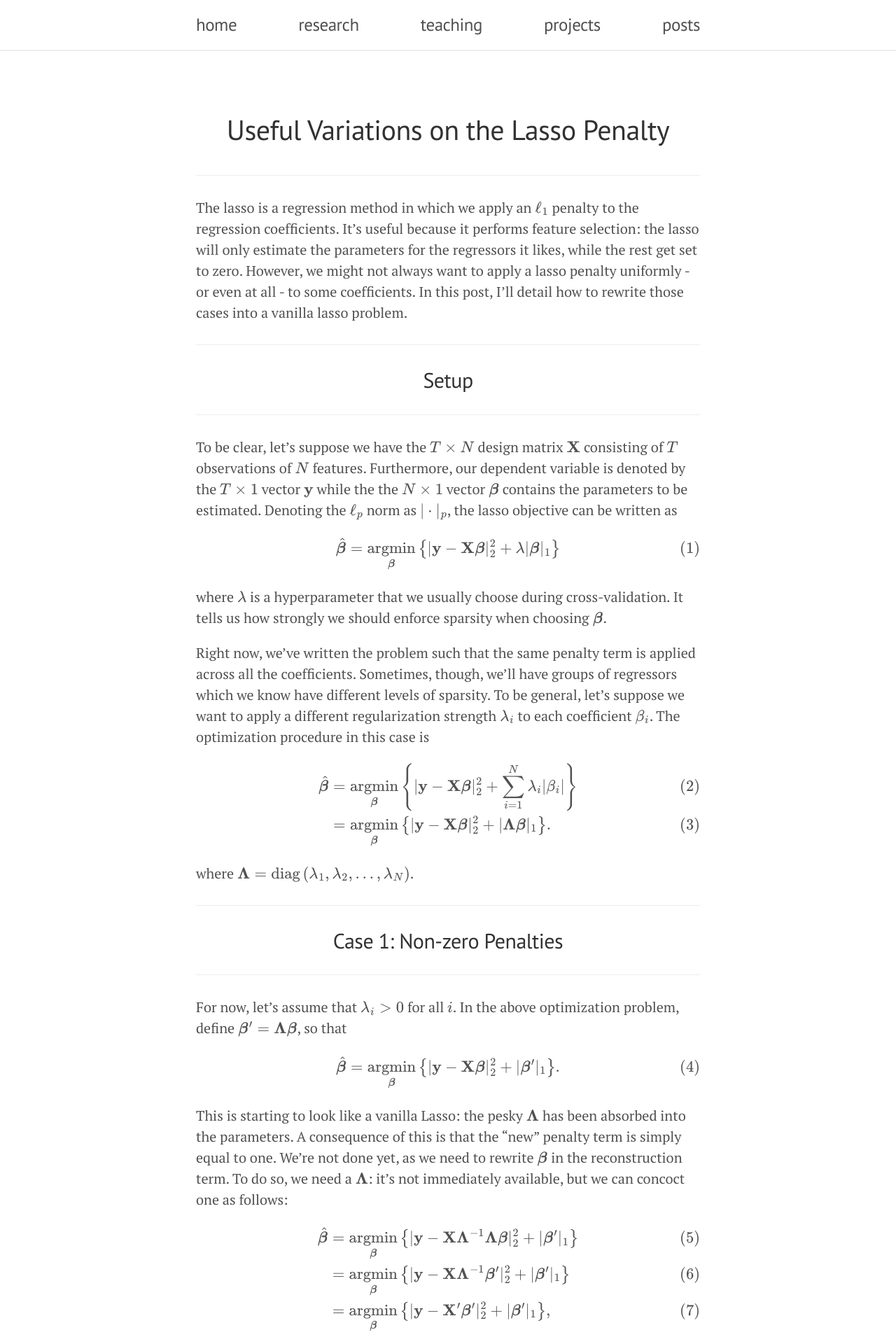
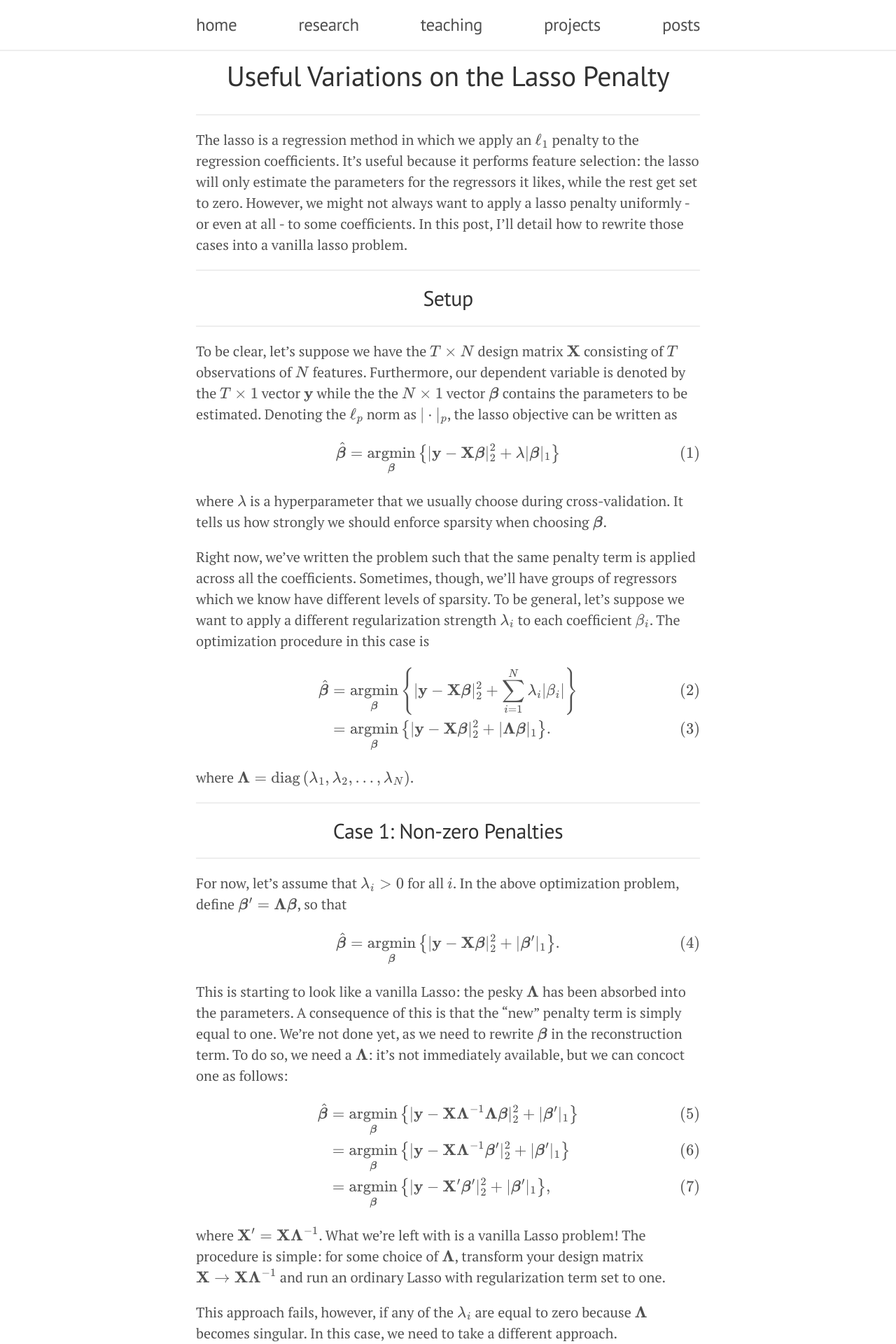
Before and after one commit to pssachdeva/pssachdeva.github.io, a Jekyll site: the page built from _posts/data/2018-03-21-lasso_penalty.md, in a window 1280 px wide. Shown: the top 1920 px of the page at 70% size. Built offline with Jekyll 4.4.1, drawn with Linux system fonts in a browser that asks for light colours; nearby versions of some CDN libraries; formulas are drawn with MathJax 3.

Commit message:
stylesheeting

```diff
--- a/_layouts/default.html
+++ b/_layouts/default.html
@@ -4,7 +4,6 @@
 	{% include head.html %}
 
 	<body>
-    <div class="wrap">
 		<div class="masthead">
 			<div class="container">
 				<h3 class="masthead-title">
@@ -14,13 +13,17 @@
 						<li><a href="/teaching.html">teaching</a></li>
 						<li>projects</li>
 						<li><a href="/posts.html">posts</a></li>
-
 				</h3>
 			</div>
 		</div>
 		<div class="container content">
 			{{ content }}
 		</div>
-    </div>
+		<hr>
+		<ul id="masthead">
+			<li><a href="mailto:pratik.sachdeva@berkeley.edu" target="_top"><i class="fas fa-3x fa-envelope"></i></a></li>
+			<li><a href="https://github.com/pssachdeva" target="_blank"><i class="fab fa-3x fa-github"></i></a></li>
+			<li><a href="https://medium.com/@psachdeva" target="_blank"><i class="fab fa-3x fa-medium"></i></a></li>
+		</ul>
 	</body>
 </html>
--- a/public/css/lanyon.css
+++ b/public/css/lanyon.css
@@ -15,12 +15,9 @@
  */
 
 
-/*
- * Global resets
- *
- * Update the foundational and global aspects of the page.
- */
-
+/********************
+*** Global resets ***
+********************/
 
 html {
   font-family: "PT Serif", Georgia, "Times New Roman", serif;
@@ -33,6 +30,13 @@
   letter-spacing: -.025rem;
 }
 
+hr {
+  position: relative;
+  margin: 1.0rem 0;
+  border: 0;
+  border-top: 1.5px solid #eee;
+  border-bottom: 1.5px solid #eee;
+}
 
 /*
  * Wrapper
@@ -76,6 +80,7 @@
 .masthead {
   padding-top:    1rem;
   padding-bottom: 1rem;
+  margin-bottom: 0px;
   border-bottom: 2px solid #eee;
 }
 
@@ -94,62 +99,6 @@
   }
 }
 
-
-/*
- * Posts and pages
- *
- * Each post is wrapped in `.post` and is used on default and post layouts. Each
- * page is wrapped in `.page` and is only used on the page layout.
- */
-
-.page,
-.post {
-  margin-bottom: 4em;
-}
-
-/* Blog post or page title */
-.page-title,
-.post-title,
-.post-title a {
-  color: #303030;
-}
-.page-title,
-.post-title {
-  margin-top: 0;
-}
-
-/* Meta data line below post title */
-.post-date {
-  display: block;
-  margin-top: -.5rem;
-  margin-bottom: 1rem;
-  color: #9a9a9a;
-}
-
-/* Related posts */
-.related {
-  padding-top: 2rem;
-  padding-bottom: 2rem;
-  border-top: 1px solid #eee;
-}
-.related-posts {
-  padding-left: 0;
-  list-style: none;
-}
-.related-posts h3 {
-  margin-top: 0;
-}
-.related-posts li small {
-  font-size: 75%;
-  color: #999;
-}
-.related-posts li a:hover {
-  color: #268bd2;
-  text-decoration: none;
-}
-.related-posts li a:hover small {
-  color: inherit;
-}
 
 
 /*
--- a/public/css/poole.css
+++ b/public/css/poole.css
@@ -81,6 +81,7 @@
 
 /* Headings */
 h1, h2, h3, h4, h5, h6 {
+  margin-top: 0.5rem;
   margin-bottom: .5rem;
   font-weight: bold;
   line-height: 1.25;
```
Also changed, not shown: _layouts/page.html (deleted, +0 -8 lines), index.html (+0 -23 lines). Lines whose indentation alone changed are shown as unchanged.
